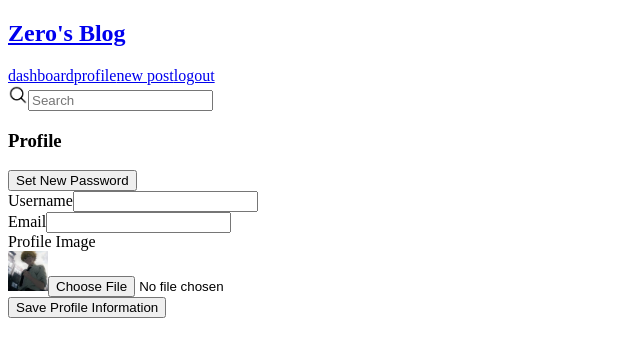
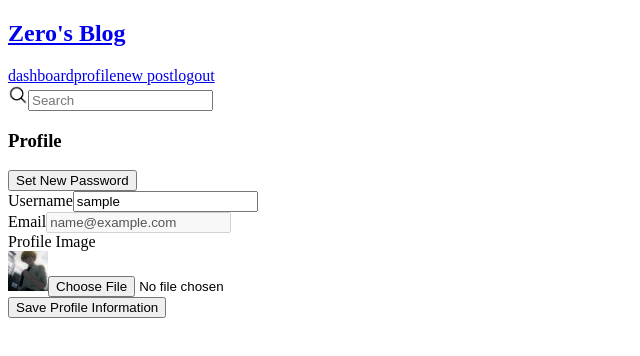
Before and after one commit to ahmadxgani/react-blog-frontend, a React (Create React App) app: page /profile in a window 1280 px wide. Shown: the top 356 px of the page, without its empty margins (0-640 px from the left). Built offline with nearby package versions, Linux system fonts and the light colour scheme; sample sign-in values are in the browser's storage.

Commit message:
feat: add default value on input tag

```diff
--- a/src/components/auth/Profile.tsx
+++ b/src/components/auth/Profile.tsx
@@ -1,4 +1,21 @@
+import { ChangeEventHandler, useState } from "react";
+import { useUser } from "../../global/UserProvider";
+import { User } from "../../lib/types";
+
 const Profile = () => {
+  const user = useUser();
+  const [username, setUsername] = useState((user?.currentUser.user as User).username);
+  const [image, setImage] = useState();
+
+  const handleUsername: ChangeEventHandler<HTMLInputElement> = (e) => {
+    e.preventDefault();
+    setUsername(e.target.value);
+  };
+
+  const handleImage: ChangeEventHandler<HTMLInputElement> = (e) => {
+    console.dir(e.target.files);
+  };
+
   return (
     <div className="p-5 bg-white rounded-xl w-96 flex flex-col gap-5">
       <div className="flex justify-between">
@@ -9,17 +26,17 @@ const Profile = () => {
         <div className="flex flex-col gap-2">
           <div className="flex flex-col">
             <label htmlFor="username">Username</label>
-            <input className="px-2 focus:outline-none border py-1 rounded" type="text" name="username" id="username" />
+            <input className="px-2 focus:outline-none border py-1 rounded" type="text" name="username" id="username" value={username} onChange={handleUsername} />
           </div>
           <div className="flex flex-col">
             <label htmlFor="email">Email</label>
-            <input className="px-2 focus:outline-none border py-1 rounded" type="email" name="email" id="email" />
+            <input className="px-2 focus:outline-none border py-1 rounded" type="email" name="email" id="email" value={(user?.currentUser.user as User).email} disabled />
           </div>
           <div className="flex flex-col">
             <label htmlFor="profile_image">Profile Image</label>
             <div className="flex gap-2 items-center">
               <img className="rounded-full" src={process.env.PUBLIC_URL + "/img/example/user.jpeg"} alt="user's profile" width={40} />
-              <input type="file" name="profile_image" id="profile_image" />
+              <input type="file" name="profile_image" id="profile_image" onChange={handleImage} />
             </div>
           </div>
         </div>
```
Also changed, not shown: package.json (+15 -2 lines).
